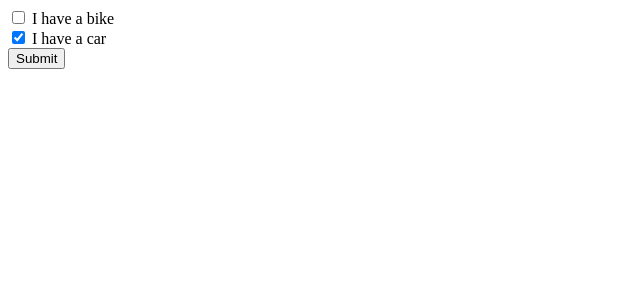
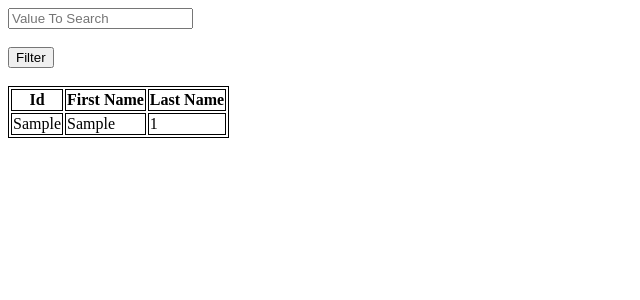
Before and after one commit to Andrea-Ientile-JCMaxwell-5BI/Progetti-Esame-Maturit-2017-Siti-con-Database, a PHP site: page /Classi.php in a window 1280 px wide. Shown: the top 300 px of the page, without its empty margins (0-640 px from the left). Run offline with PHP 8.4, Linux system fonts and the light colour scheme; tables that the repository leaves empty hold one stand-in row (values such as "Sample post").

Commit message:
Update Classi.php

```diff
--- a/Classi.php
+++ b/Classi.php
@@ -1,12 +1,66 @@
 <!DOCTYPE html>
 <html>
-<body>
+<?php
 
-<form action="/action_page.php" method="get">
-  <input type="checkbox" name="vehicle" value="Bike"> I have a bike<br>
-  <input type="checkbox" name="vehicle" value="Car" checked="checked"> I have a car<br>
-  <input type="submit" value="Submit">
-</form>
+if(isset($_POST['search']))
+{
+    $valueToSearch = $_POST['valueToSearch'];
+    // search in all table columns
+    // using concat mysql function
+    $query = "SELECT * FROM `classi` WHERE CONCAT(`id_classe`, `aula`, `n_alunni`) LIKE '%".$valueToSearch."%'";
+    $search_result = filterTable($query);
 
-</body>
+}
+ else {
+    $query = "SELECT * FROM `classi`";
+    $search_result = filterTable($query);
+}
+
+// function to connect and execute the query
+function filterTable($query)
+{
+    $connect = mysqli_connect("localhost", "root", "", "database_sito");
+    $filter_Result = mysqli_query($connect, $query);
+    return $filter_Result;
+}
+
+?>
+
+
+
+    <head>
+        <title>PHP HTML TABLE DATA SEARCH</title>
+        <style>
+            table,tr,th,td
+            {
+                border: 1px solid black;
+            }
+        </style>
+    </head>
+    <body>
+
+        <form action="Classi.php" method="post">
+            <input type="text" name="valueToSearch" placeholder="Value To Search"><br><br>
+            <input type="submit" name="search" value="Filter"><br><br>
+
+            <table>
+                <tr>
+                    <th>Id</th>
+                    <th>First Name</th>
+                    <th>Last Name</th>
+
+                </tr>
+
+				 <?php while($row = mysqli_fetch_array($search_result)):?>
+                <tr>
+                    <td><?php echo $row['id_classe'];?></td>
+                    <td><?php echo $row['aula'];?></td>
+                    <td><?php echo $row['n_alunni'];?></td>
+
+                </tr>
+                <?php endwhile;?>
+            </table>
+        </form>
+
+    </body>
 </html>
```
